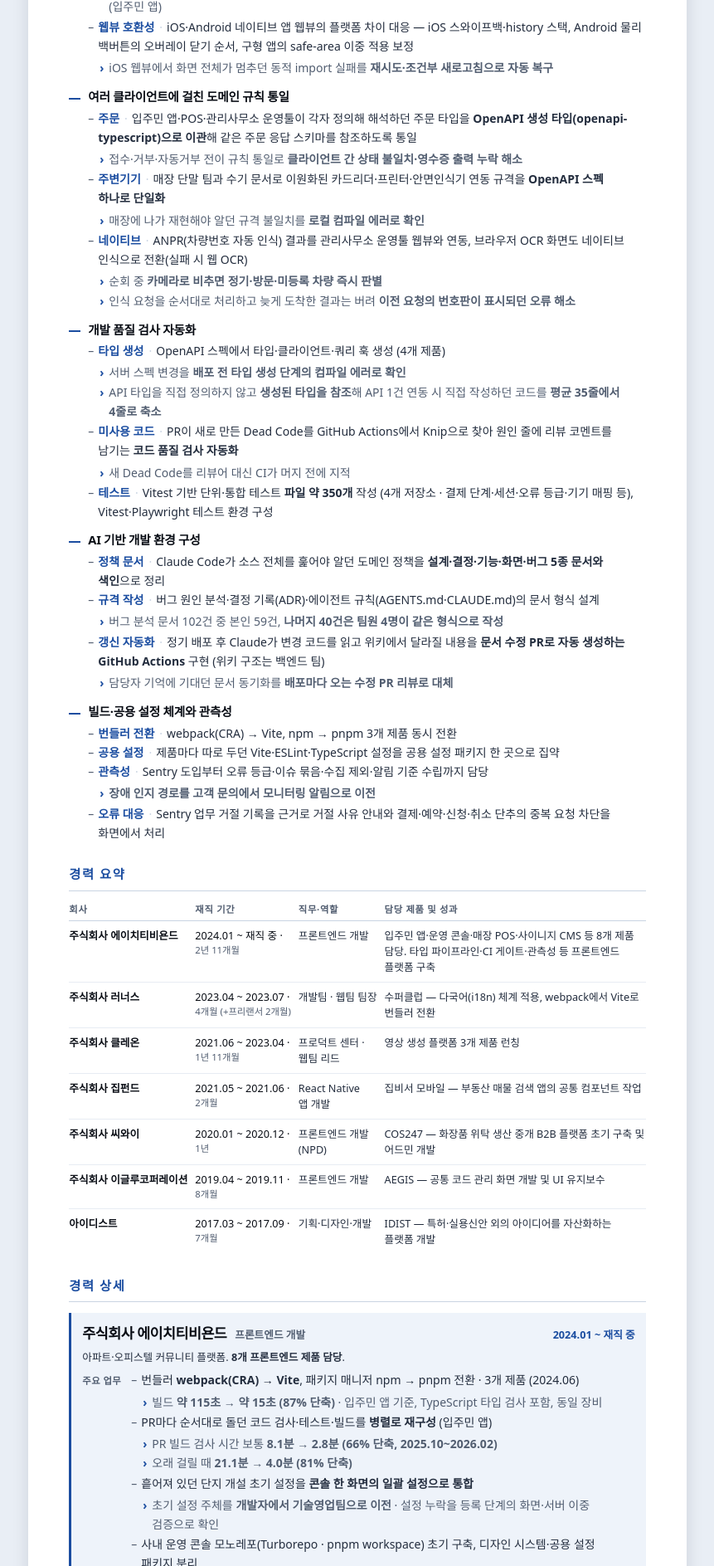
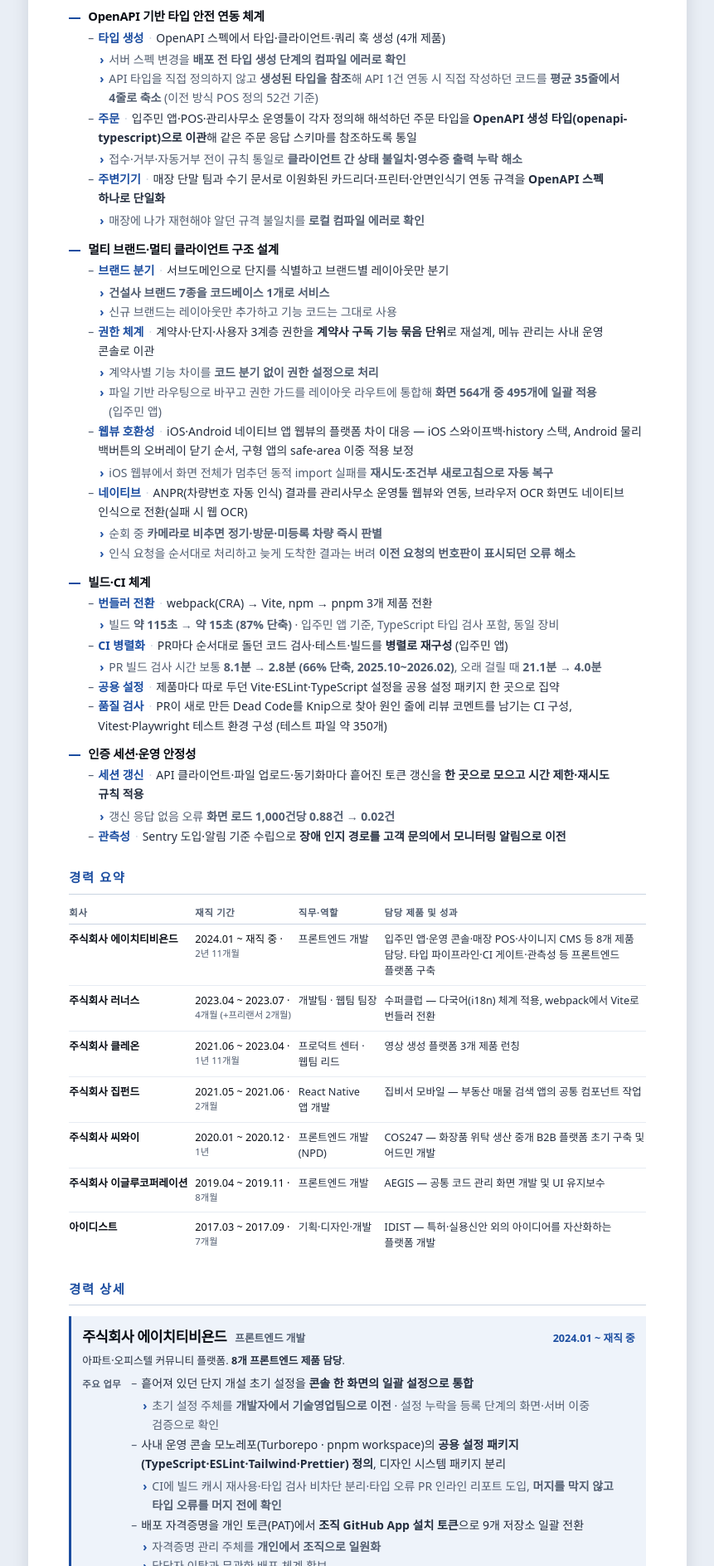
Before and after one commit to hoiya-woohyun/hoiya-woohyun.github.io, a plain HTML site: page src/이력서.html in a window 1280 px wide. Shown: the part 913-2800 px from the top of the page at 83% size, without its empty margins (209-1070 px from the left). Drawn offline with Linux system fonts and the light colour scheme.

Commit message:
docs - 이력서 핵심 역량 재편, 경력기술서 귀속·근거 없는 표현 축소
- 이력서 핵심 역량: AI 개발 환경 최상단, OpenAPI 타입 연동 블록 신설, 빌드·토큰 갱신 수치 이동
- 위키 갱신 자동화 감지 단계를 백엔드 팀으로 한정
- 35줄 → 4줄에 이전 방식 POS 정의 52건 기준 표기
- 「3개 제품 동시 전환」의 「동시」 삭제, 데스크톱 앱 측정 없는 성과 문장 교체

Co-Authored-By: Claude <noreply@anthropic.com>

```diff
--- a/src/이력서.html
+++ b/src/이력서.html
@@ -337,6 +337,43 @@
     <h2>핵심 역량</h2>
     <ul class="skills">
       <li>
+        <h3>AI 기반 개발 환경 구성</h3>
+        <ul class="lines">
+          <li><b class="k">정책 문서</b>Claude Code가 소스 전체를 훑어야 알던 도메인 정책을 <b>설계·결정·기능·화면·버그 5종 문서와 색인</b>으로 정리</li>
+          <li><b class="k">규격 작성</b>버그 원인 분석·결정 기록(ADR)·에이전트 규칙(AGENTS.md·CLAUDE.md)의 문서 형식 설계
+            <ul class="ev">
+              <li>버그 분석 문서 102건 중 본인 59건, <b>나머지 40건은 팀원 4명이 같은 형식으로 작성</b></li>
+            </ul>
+          </li>
+          <li><b class="k">갱신 자동화</b>정기 배포 후 Claude가 변경 코드를 읽고 위키에서 달라질 내용을 <b>문서 수정 PR로 자동 생성하는 GitHub Actions</b> 구현 (위키 구조는 백엔드 팀)
+            <ul class="ev">
+              <li>담당자 기억에 기대던 문서 동기화를 <b>배포마다 오는 수정 PR 리뷰로 대체</b></li>
+            </ul>
+          </li>
+        </ul>
+      </li>
+      <li>
+        <h3>OpenAPI 기반 타입 안전 연동 체계</h3>
+        <ul class="lines">
+          <li><b class="k">타입 생성</b>OpenAPI 스펙에서 타입·클라이언트·쿼리 훅 생성 (4개 제품)
+            <ul class="ev">
+              <li>서버 스펙 변경을 <b>배포 전 타입 생성 단계의 컴파일 에러로 확인</b></li>
+              <li>API 타입을 직접 정의하지 않고 <b>생성된 타입을 참조</b>해 API 1건 연동 시 직접 작성하던 코드를 <b>평균 35줄에서 4줄로 축소</b> (이전 방식 POS 정의 52건 기준)</li>
+            </ul>
+          </li>
+          <li><b class="k">주문</b>입주민 앱·POS·관리사무소 운영툴이 각자 정의해 해석하던 주문 타입을 <b>OpenAPI 생성 타입(openapi-typescript)으로 이관</b>해 같은 주문 응답 스키마를 참조하도록 통일
+            <ul class="ev">
+              <li>접수·거부·자동거부 전이 규칙 통일로 <b>클라이언트 간 상태 불일치·영수증 출력 누락 해소</b></li>
+            </ul>
+          </li>
+          <li><b class="k">주변기기</b>매장 단말 팀과 수기 문서로 이원화된 카드리더·프린터·안면인식기 연동 규격을 <b>OpenAPI 스펙 하나로 단일화</b>
+            <ul class="ev">
+              <li>매장에 나가 재현해야 알던 규격 불일치를 <b>로컬 컴파일 에러로 확인</b></li>
+            </ul>
+          </li>
+        </ul>
+      </li>
+      <li>
         <h3>멀티 브랜드·멀티 클라이언트 구조 설계</h3>
         <ul class="lines">
           <li><b class="k">브랜드 분기</b>서브도메인으로 단지를 식별하고 브랜드별 레이아웃만 분기
@@ -356,21 +393,6 @@
               <li>iOS 웹뷰에서 화면 전체가 멈추던 동적 import 실패를 <b>재시도·조건부 새로고침으로 자동 복구</b></li>
             </ul>
           </li>
-        </ul>
-      </li>
-      <li>
-        <h3>여러 클라이언트에 걸친 도메인 규칙 통일</h3>
-        <ul class="lines">
-          <li><b class="k">주문</b>입주민 앱·POS·관리사무소 운영툴이 각자 정의해 해석하던 주문 타입을 <b>OpenAPI 생성 타입(openapi-typescript)으로 이관</b>해 같은 주문 응답 스키마를 참조하도록 통일
-            <ul class="ev">
-              <li>접수·거부·자동거부 전이 규칙 통일로 <b>클라이언트 간 상태 불일치·영수증 출력 누락 해소</b></li>
-            </ul>
-          </li>
-          <li><b class="k">주변기기</b>매장 단말 팀과 수기 문서로 이원화된 카드리더·프린터·안면인식기 연동 규격을 <b>OpenAPI 스펙 하나로 단일화</b>
-            <ul class="ev">
-              <li>매장에 나가 재현해야 알던 규격 불일치를 <b>로컬 컴파일 에러로 확인</b></li>
-            </ul>
-          </li>
           <li><b class="k">네이티브</b>ANPR(차량번호 자동 인식) 결과를 관리사무소 운영툴 웹뷰와 연동, 브라우저 OCR 화면도 네이티브 인식으로 전환(실패 시 웹 OCR)
             <ul class="ev">
               <li>순회 중 <b>카메라로 비추면 정기·방문·미등록 차량 즉시 판별</b></li>
@@ -380,49 +402,31 @@
         </ul>
       </li>
       <li>
-        <h3>개발 품질 검사 자동화</h3>
+        <h3>빌드·CI 체계</h3>
         <ul class="lines">
-          <li><b class="k">타입 생성</b>OpenAPI 스펙에서 타입·클라이언트·쿼리 훅 생성 (4개 제품)
+          <li><b class="k">번들러 전환</b>webpack(CRA) → Vite, npm → pnpm 3개 제품 전환
             <ul class="ev">
-              <li>서버 스펙 변경을 <b>배포 전 타입 생성 단계의 컴파일 에러로 확인</b></li>
-              <li>API 타입을 직접 정의하지 않고 <b>생성된 타입을 참조</b>해 API 1건 연동 시 직접 작성하던 코드를 <b>평균 35줄에서 4줄로 축소</b></li>
+              <li>빌드 <b>약 115초 → 약 15초 (87% 단축)</b> · 입주민 앱 기준, TypeScript 타입 검사 포함, 동일 장비</li>
             </ul>
           </li>
-          <li><b class="k">미사용 코드</b>PR이 새로 만든 Dead Code를 GitHub Actions에서 Knip으로 찾아 원인 줄에 리뷰 코멘트를 남기는 <b>코드 품질 검사 자동화</b>
+          <li><b class="k">CI 병렬화</b>PR마다 순서대로 돌던 코드 검사·테스트·빌드를 <b>병렬로 재구성</b> (입주민 앱)
             <ul class="ev">
-              <li>새 Dead Code를 리뷰어 대신 CI가 머지 전에 지적</li>
+              <li>PR 빌드 검사 시간 보통 <b>8.1분 → 2.8분 (66% 단축, 2025.10~2026.02)</b>, 오래 걸릴 때 <b>21.1분 → 4.0분</b></li>
             </ul>
           </li>
-          <li><b class="k">테스트</b>Vitest 기반 단위·통합 테스트 <b>파일 약 350개</b> 작성 (4개 저장소 · 결제 단계·세션·오류 등급·기기 매핑 등), Vitest·Playwright 테스트 환경 구성</li>
+          <li><b class="k">공용 설정</b>제품마다 따로 두던 Vite·ESLint·TypeScript 설정을 공용 설정 패키지 한 곳으로 집약</li>
+          <li><b class="k">품질 검사</b>PR이 새로 만든 Dead Code를 Knip으로 찾아 원인 줄에 리뷰 코멘트를 남기는 CI 구성, Vitest·Playwright 테스트 환경 구성 (테스트 파일 약 350개)</li>
         </ul>
       </li>
       <li>
-        <h3>AI 기반 개발 환경 구성</h3>
+        <h3>인증 세션·운영 안정성</h3>
         <ul class="lines">
-          <li><b class="k">정책 문서</b>Claude Code가 소스 전체를 훑어야 알던 도메인 정책을 <b>설계·결정·기능·화면·버그 5종 문서와 색인</b>으로 정리</li>
-          <li><b class="k">규격 작성</b>버그 원인 분석·결정 기록(ADR)·에이전트 규칙(AGENTS.md·CLAUDE.md)의 문서 형식 설계
+          <li><b class="k">세션 갱신</b>API 클라이언트·파일 업로드·동기화마다 흩어진 토큰 갱신을 <b>한 곳으로 모으고 시간 제한·재시도 규칙 적용</b>
             <ul class="ev">
-              <li>버그 분석 문서 102건 중 본인 59건, <b>나머지 40건은 팀원 4명이 같은 형식으로 작성</b></li>
+              <li>갱신 응답 없음 오류 <b>화면 로드 1,000건당 0.88건 → 0.02건</b></li>
             </ul>
           </li>
-          <li><b class="k">갱신 자동화</b>정기 배포 후 Claude가 변경 코드를 읽고 위키에서 달라질 내용을 <b>문서 수정 PR로 자동 생성하는 GitHub Actions</b> 구현 (위키 구조는 백엔드 팀)
-            <ul class="ev">
-              <li>담당자 기억에 기대던 문서 동기화를 <b>배포마다 오는 수정 PR 리뷰로 대체</b></li>
-            </ul>
-          </li>
-        </ul>
-      </li>
-      <li>
-        <h3>빌드·공용 설정 체계와 관측성</h3>
-        <ul class="lines">
-          <li><b class="k">번들러 전환</b>webpack(CRA) → Vite, npm → pnpm 3개 제품 동시 전환</li>
-          <li><b class="k">공용 설정</b>제품마다 따로 두던 Vite·ESLint·TypeScript 설정을 공용 설정 패키지 한 곳으로 집약</li>
-          <li><b class="k">관측성</b>Sentry 도입부터 오류 등급·이슈 묶음·수집 제외·알림 기준 수립까지 담당
-            <ul class="ev">
-              <li><b>장애 인지 경로를 고객 문의에서 모니터링 알림으로 이전</b></li>
-            </ul>
-          </li>
-          <li><b class="k">오류 대응</b>Sentry 업무 거절 기록을 근거로 거절 사유 안내와 결제·예약·신청·취소 단추의 중복 요청 차단을 화면에서 처리</li>
+          <li><b class="k">관측성</b>Sentry 도입·알림 기준 수립으로 <b>장애 인지 경로를 고객 문의에서 모니터링 알림으로 이전</b></li>
         </ul>
       </li>
     </ul>
@@ -502,23 +506,12 @@
       <div class="block">
         <div class="label">주요 업무</div>
         <ul class="lines">
-          <li>번들러 <b>webpack(CRA) → Vite</b>, 패키지 매니저 npm → pnpm 전환 · 3개 제품 (2024.06)
-            <ul class="ev">
-              <li>빌드 <b>약 115초 → 약 15초 (87% 단축)</b> · 입주민 앱 기준, TypeScript 타입 검사 포함, 동일 장비</li>
-            </ul>
-          </li>
-          <li>PR마다 순서대로 돌던 코드 검사·테스트·빌드를 <b>병렬로 재구성</b> (입주민 앱)
-            <ul class="ev">
-              <li>PR 빌드 검사 시간 보통 <b>8.1분 → 2.8분 (66% 단축, 2025.10~2026.02)</b></li>
-              <li>오래 걸릴 때 <b>21.1분 → 4.0분 (81% 단축)</b></li>
-            </ul>
-          </li>
           <li>흩어져 있던 단지 개설 초기 설정을 <b>콘솔 한 화면의 일괄 설정으로 통합</b>
             <ul class="ev">
               <li>초기 설정 주체를 <b>개발자에서 기술영업팀으로 이전</b> · 설정 누락을 등록 단계의 화면·서버 이중 검증으로 확인</li>
             </ul>
           </li>
-          <li>사내 운영 콘솔 모노레포(Turborepo · pnpm workspace) 초기 구축, 디자인 시스템·공용 설정 패키지 분리
+          <li>사내 운영 콘솔 모노레포(Turborepo · pnpm workspace)의 <b>공용 설정 패키지(TypeScript·ESLint·Tailwind·Prettier) 정의</b>, 디자인 시스템 패키지 분리
             <ul class="ev">
               <li>CI에 빌드 캐시 재사용·타입 검사 비차단 분리·타입 오류 PR 인라인 리포트 도입, <b>머지를 막지 않고 타입 오류를 머지 전에 확인</b></li>
             </ul>
```
Also changed, not shown: career.html (+5 -9 lines), resume.html (+49 -56 lines), src/경력기술서.html (+5 -9 lines), 4 other files.
